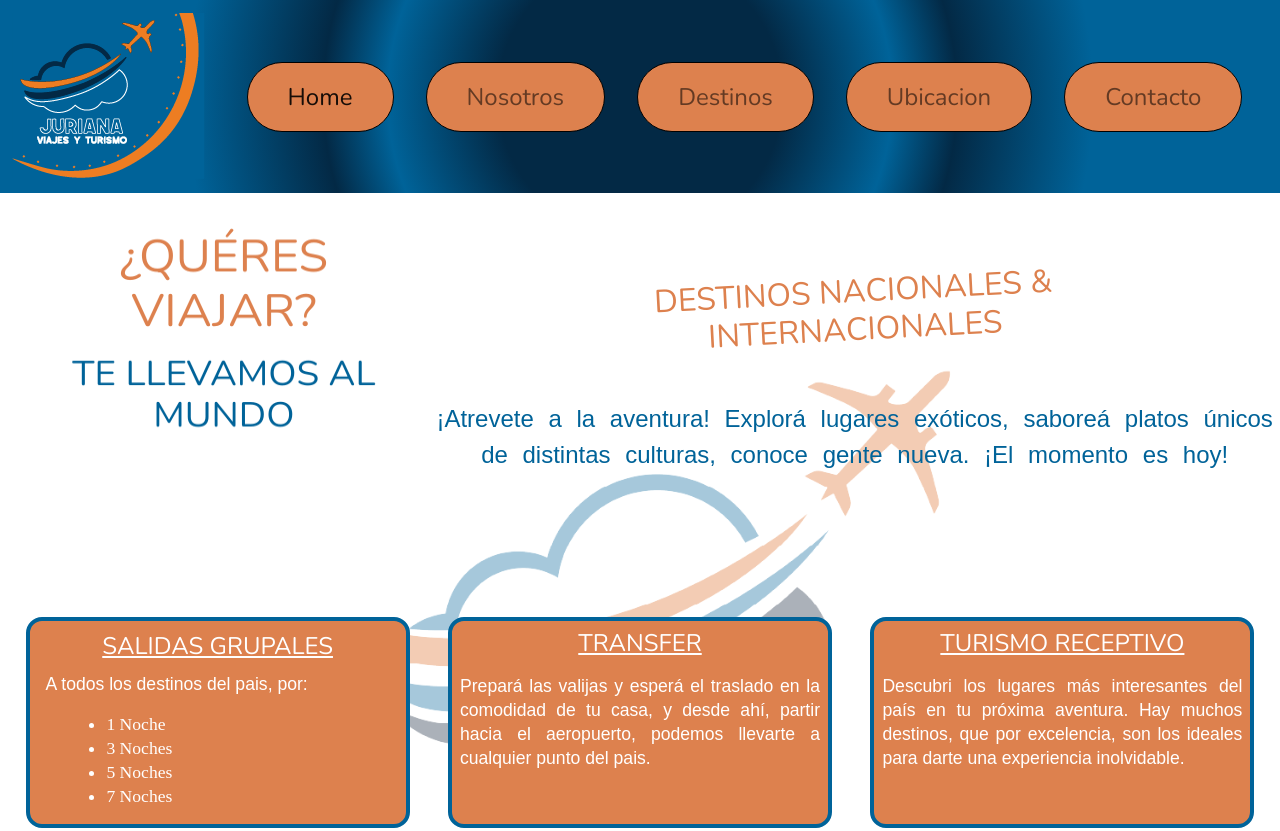
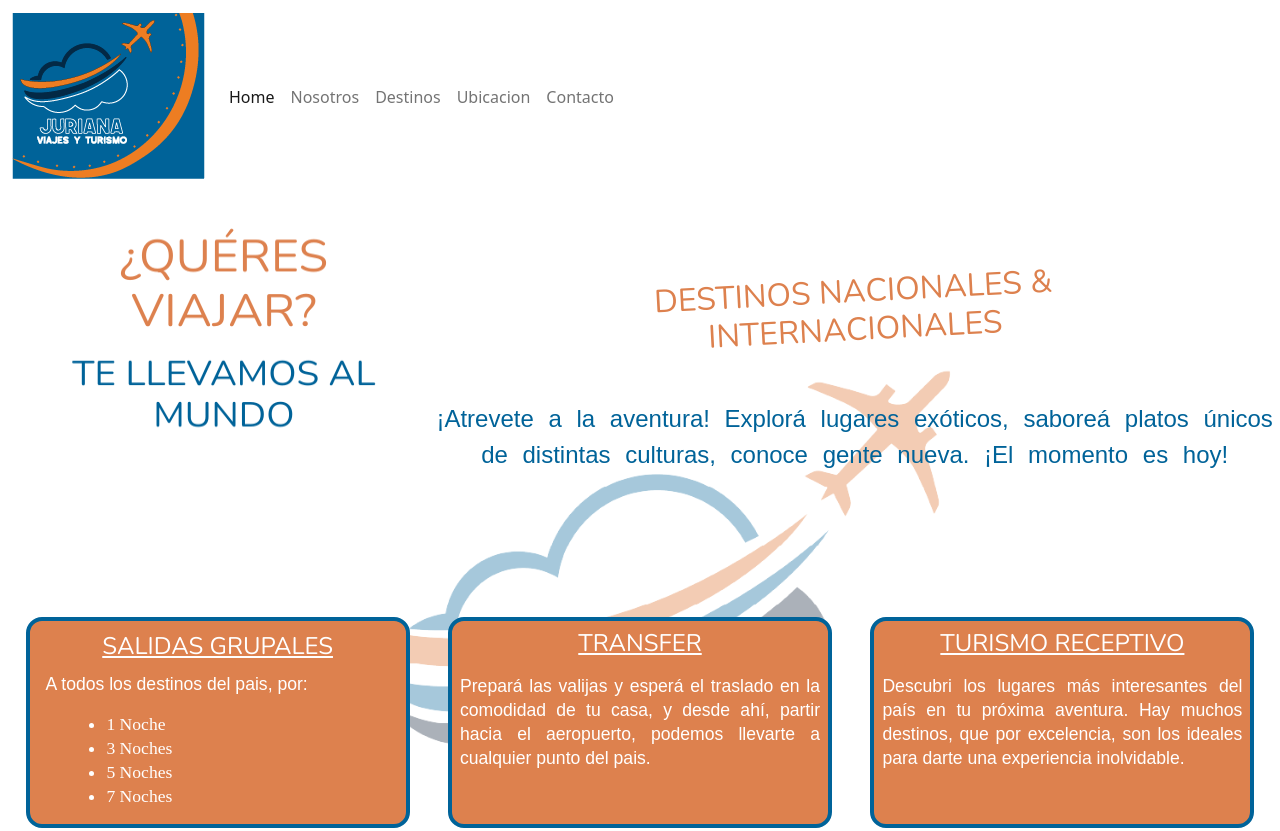
Before and after one commit to TobiasGutierrez/proyecto-agencia, a plain HTML site: page index.html in a window 1280 px wide. Shown: the top 831 px of the page. Drawn offline with nearby package versions, Linux system fonts and the light colour scheme.

Commit message:
no acepta cambios

```diff
--- a/style.css
+++ b/style.css
@@ -1483,39 +1483,4 @@ body {
         justify-content: center;
 
     }
-<<<<<<< HEAD
-=======
-}
-
-/* Boostrap */
-
-.cabeza {
-    background: rgb(3, 41, 69);
-    background: radial-gradient(circle, rgba(3, 41, 69, 1) 22%, rgba(0, 99, 153, 1) 39%, rgba(3, 41, 69, 1) 49%, rgba(0, 99, 153, 1) 70%);
-}
-
-.navbar-expand-lg .navbar-collapse {
-    justify-content:center;
-}
-
-.nav-item {
-    background-color: #DD814E;
-    padding         : 0.5rem 2rem;
-    border          : 0.12rem solid black;
-    border-radius   : 3rem;
-    margin          : 1rem;
-    transition      : all 1s;
-
-
-}
-
-.nav-item:hover {
-    transform: scale(1.3);
-
-}
-
-.nav-link {
-    font-size  : 1.5rem;
-    font-family: 'Nunito';
->>>>>>> animacion
-}
+}
```
